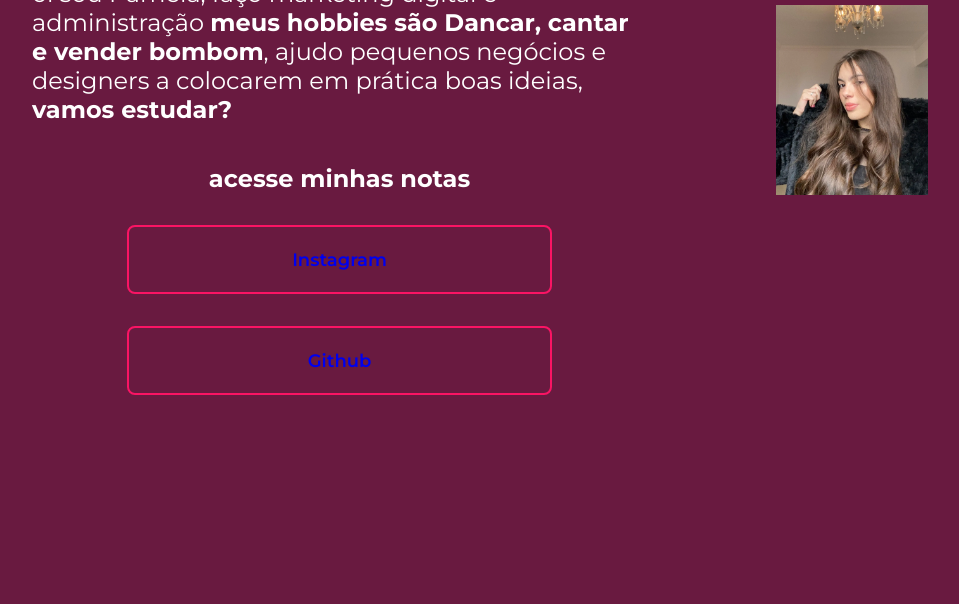
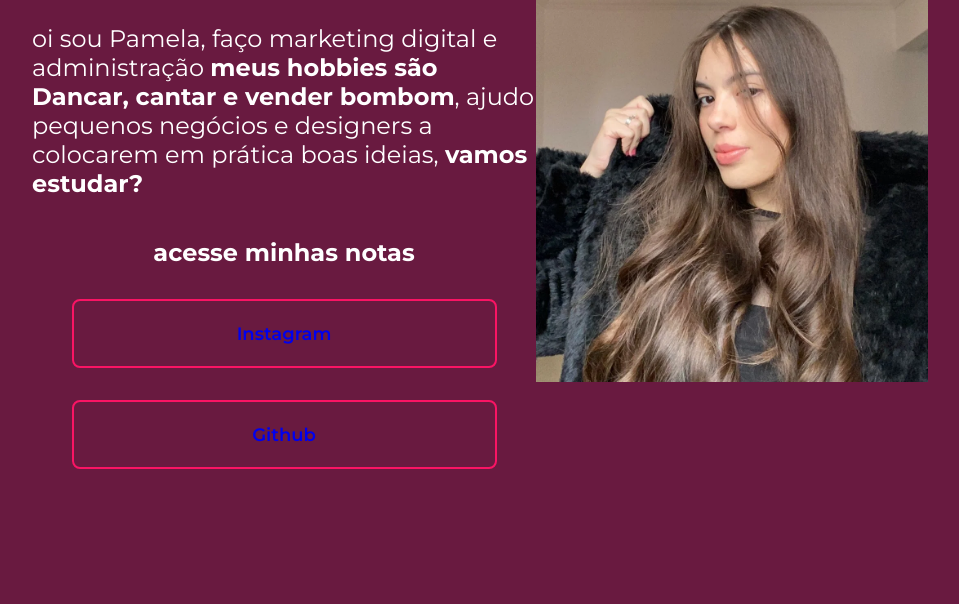
Before and after one commit to pamelamarquesdelara/portf-lio-pamela, a plain HTML site: page index.html in a window 1280 px wide. Shown: the part 324-928 px from the top of the page, without its empty margins (160-1119 px from the left). Drawn offline with nearby package versions, Linux system fonts and the light colour scheme.

Commit message:
10/10/24

```diff
--- a/style.css
+++ b/style.css
@@ -53,7 +53,7 @@ body {
 }
 
 .foto {
-  height: 190px;
+  height: 490px;
 }
 
 .apresentacao_conteudo{
```
